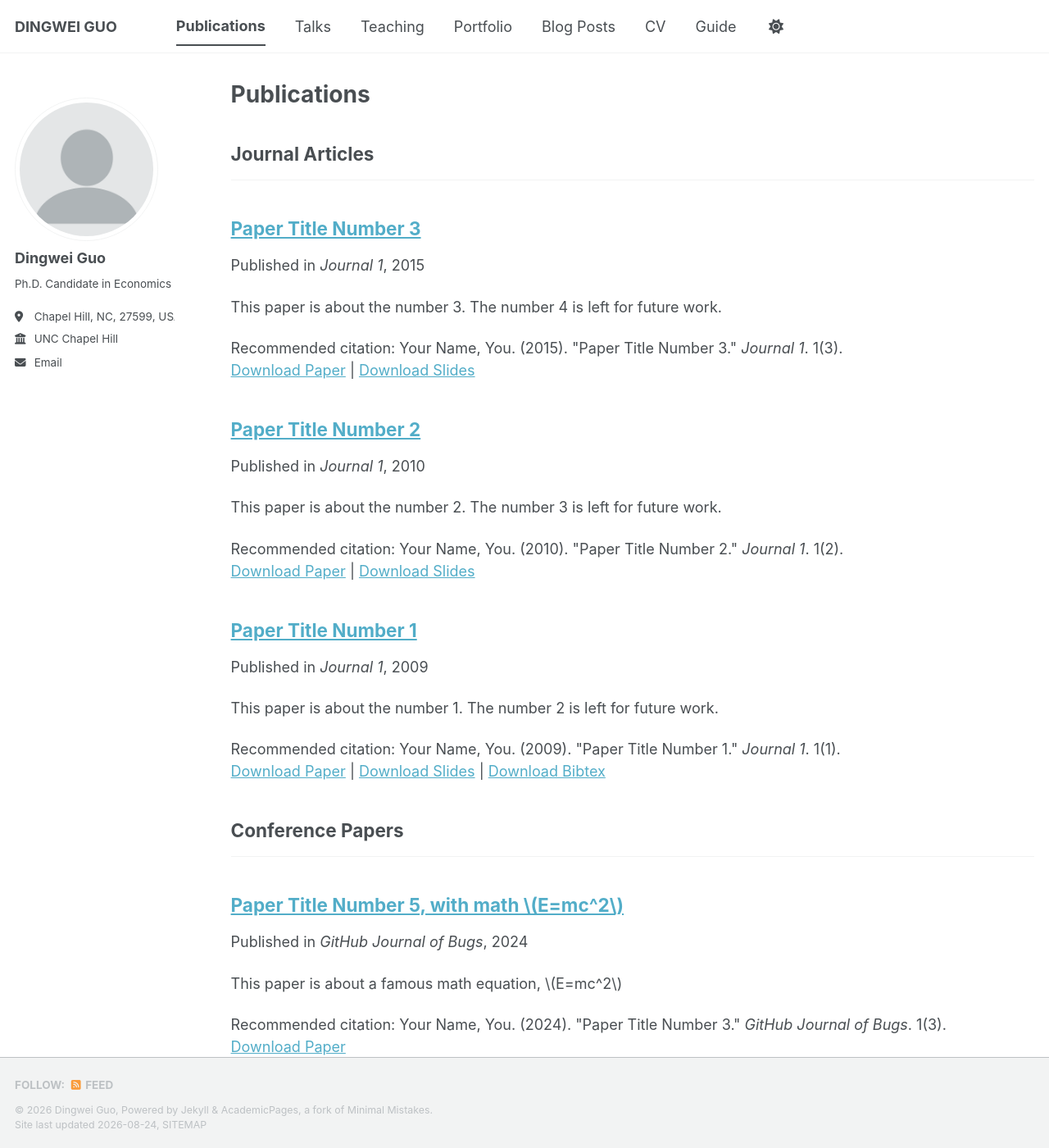
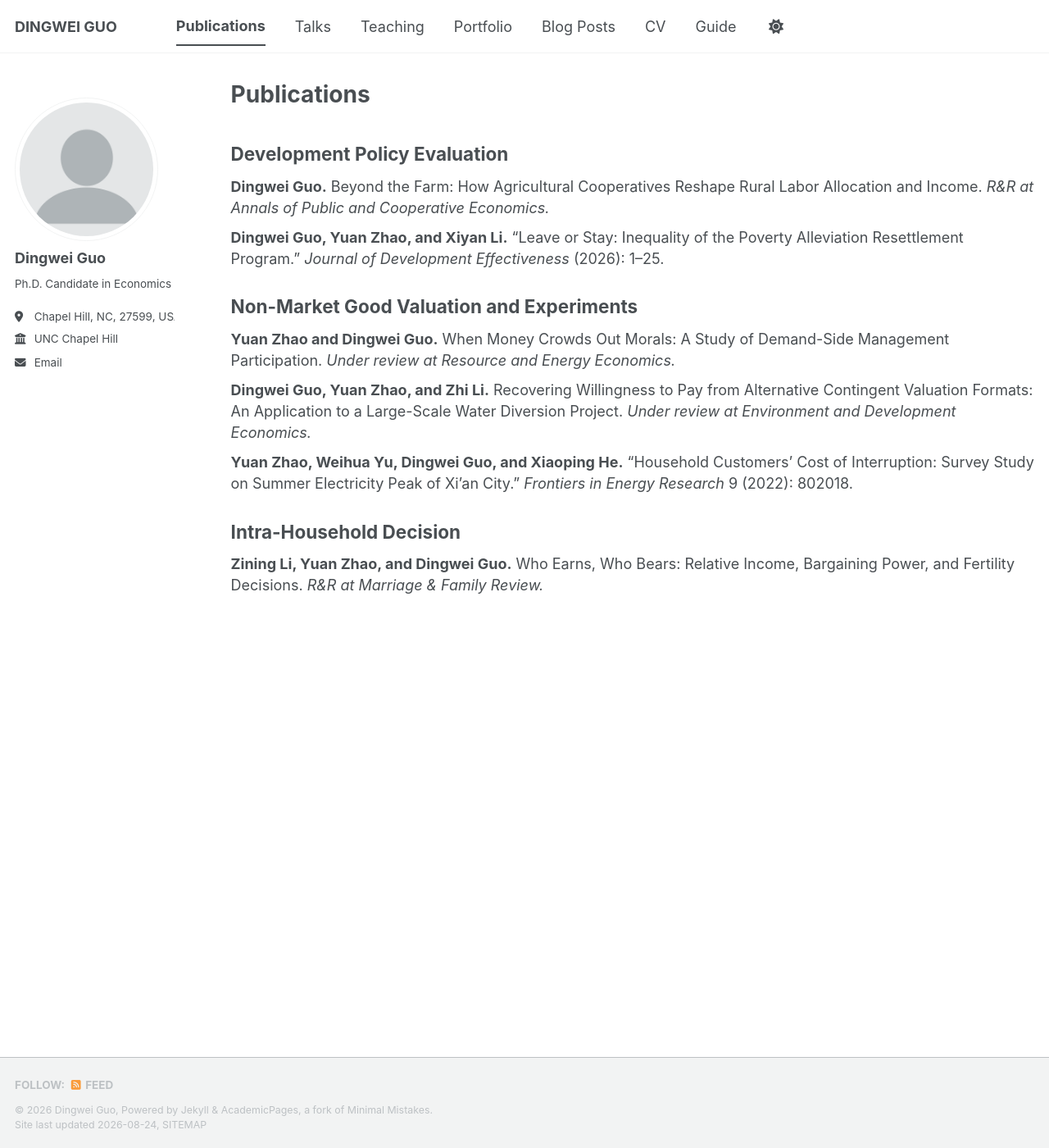
Before and after one commit to dw-guo/dw-guo.github.io, a Jekyll site: the page built from _pages/publications.html, in a window 1280 px wide and 1400 px high. Shown: the whole window at 82% size. Built offline with Jekyll 4.4.1, drawn with Linux system fonts in a browser that asks for light colours; a style sheet for code colours, icons or effects is not loaded; some of the changed text lies outside the part shown.

Commit message:
Update publications with new research entries
Added new publications to the publications page, including details on development policy evaluation and non-market good valuation.

```diff
--- a/_pages/publications.html
+++ b/_pages/publications.html
@@ -6,28 +6,62 @@ author_profile: true
 ---
 
 {% if site.author.googlescholar %}
-  <div class="wordwrap">You can also find my articles on <a href="{{site.author.googlescholar}}">my Google Scholar profile</a>.</div>
+  <div class="wordwrap" style="margin-bottom: 1.2em;">
+    You can also find my articles on
+    <a href="{{ site.author.googlescholar }}">my Google Scholar profile</a>.
+  </div>
 {% endif %}
 
-{% include base_path %}
+<div class="publication-list" style="line-height: 1.45;">
 
-<!-- New style rendering if publication categories are defined -->
-{% if site.publication_category %}
-  {% for category in site.publication_category  %}
-    {% assign title_shown = false %}
-    {% for post in site.publications reversed %}
-      {% if post.category != category[0] %}
-        {% continue %}
-      {% endif %}
-      {% unless title_shown %}
-        <h2>{{ category[1].title }}</h2><hr />
-        {% assign title_shown = true %}
-      {% endunless %}
-      {% include archive-single.html %}
-    {% endfor %}
-  {% endfor %}
-{% else %}
-  {% for post in site.publications reversed %}
-    {% include archive-single.html %}
-  {% endfor %}
-{% endif %}
+  <h2 style="margin-bottom: 0.6em;">Development Policy Evaluation</h2>
+
+  <p style="margin: 0 0 0.55em 0;">
+    <strong>Dingwei Guo.</strong>
+    Beyond the Farm: How Agricultural Cooperatives Reshape Rural Labor Allocation and Income.
+    <em>R&amp;R at Annals of Public and Cooperative Economics.</em>
+  </p>
+
+  <p style="margin: 0 0 0.55em 0;">
+    <strong>Dingwei Guo, Yuan Zhao, and Xiyan Li.</strong>
+    “Leave or Stay: Inequality of the Poverty Alleviation Resettlement Program.”
+    <em>Journal of Development Effectiveness</em> (2026): 1–25.
+  </p>
+
+
+  <h2 style="margin-top: 1.4em; margin-bottom: 0.6em;">
+    Non-Market Good Valuation and Experiments
+  </h2>
+
+  <p style="margin: 0 0 0.55em 0;">
+    <strong>Yuan Zhao and Dingwei Guo.</strong>
+    When Money Crowds Out Morals: A Study of Demand-Side Management Participation.
+    <em>Under review at Resource and Energy Economics.</em>
+  </p>
+
+  <p style="margin: 0 0 0.55em 0;">
+    <strong>Dingwei Guo, Yuan Zhao, and Zhi Li.</strong>
+    Recovering Willingness to Pay from Alternative Contingent Valuation Formats:
+    An Application to a Large-Scale Water Diversion Project.
+    <em>Under review at Environment and Development Economics.</em>
+  </p>
+
+  <p style="margin: 0 0 0.55em 0;">
+    <strong>Yuan Zhao, Weihua Yu, Dingwei Guo, and Xiaoping He.</strong>
+    “Household Customers’ Cost of Interruption:
+    Survey Study on Summer Electricity Peak of Xi’an City.”
+    <em>Frontiers in Energy Research</em> 9 (2022): 802018.
+  </p>
+
+
+  <h2 style="margin-top: 1.4em; margin-bottom: 0.6em;">
+    Intra-Household Decision
+  </h2>
+
+  <p style="margin: 0 0 0.55em 0;">
+    <strong>Zining Li, Yuan Zhao, and Dingwei Guo.</strong>
+    Who Earns, Who Bears: Relative Income, Bargaining Power, and Fertility Decisions.
+    <em>R&amp;R at Marriage &amp; Family Review.</em>
+  </p>
+
+</div>
```
